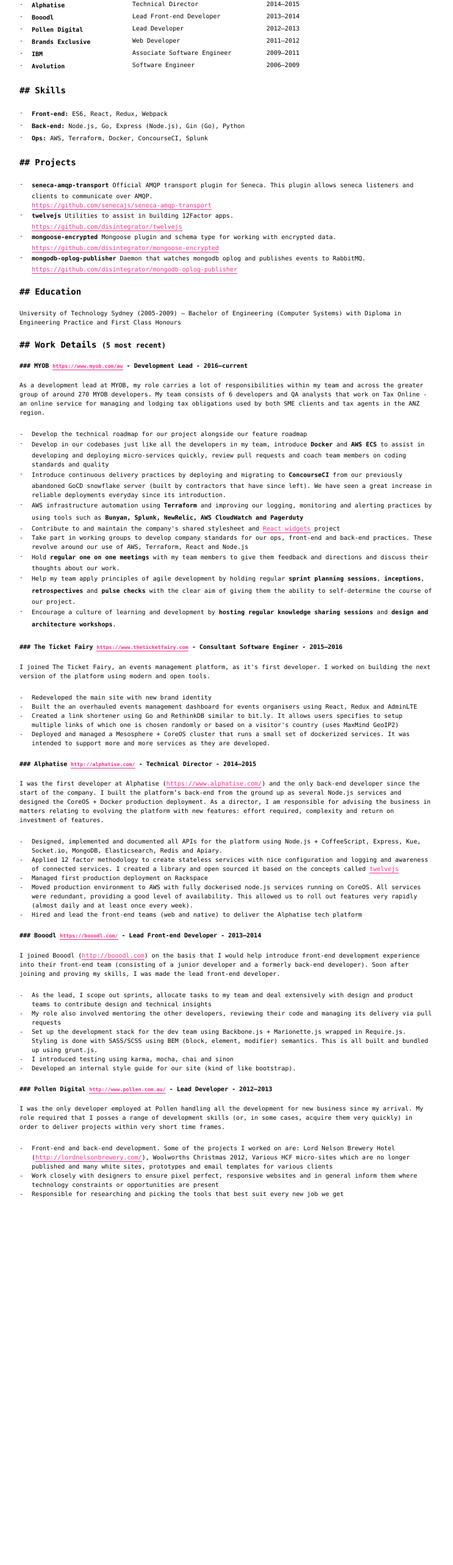
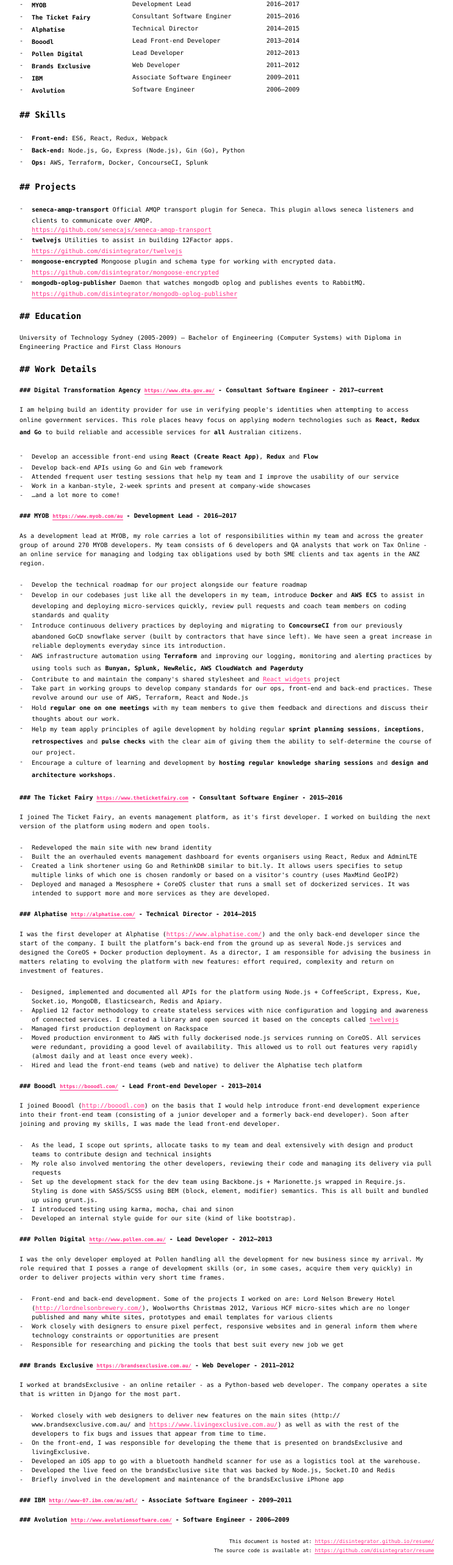
Before and after one commit to joaojeronimo/resume, a React (Create React App) app: page / in a window 1280 px wide. Shown: the part 219-2785 px from the top of the page at 61% size, without its empty margins (268-1011 px from the left). Before the commit the page ends 2205 px from the top, so only its background shows below. Built offline with nearby package versions, Linux system fonts and the light colour scheme.

Commit message:
added DTA experience

```diff
--- a/src/App.js
+++ b/src/App.js
@@ -40,6 +40,26 @@
         {education.length && <Education list={education} />}
         <div className="page-break" />
         {work.length && <WorkDetails list={work} />}
+
+        <aside className="text-right">
+          <p>
+            <small>
+              This document is hosted at:
+              {' '}
+              <a href="https://disintegrator.github.io/resume/">
+                https://disintegrator.github.io/resume/
+              </a>
+            </small>
+            <br />
+            <small>
+              The source code is available at:
+              {' '}
+              <a href="https://github.com/disintegrator/resume">
+                https://github.com/disintegrator/resume
+              </a>
+            </small>
+          </p>
+        </aside>
       </main>
     </div>
   );
--- a/src/WorkDetails.js
+++ b/src/WorkDetails.js
@@ -49,10 +49,10 @@
 const WorkDetails = ({ list }: { list: Work[] }) => (
   <section>
     <header>
-      <h2>Work Details <small>(5 most recent)</small></h2>
+      <h2>Work Details</h2>
     </header>
     <ul className="unstyled">
-      {list.slice(0, 5).map((el, i) => <WorkEntry {...el} key={i} />)}
+      {list.map((el, i) => <WorkEntry {...el} key={i} />)}
     </ul>
   </section>
 );
--- a/src/index.css
+++ b/src/index.css
@@ -58,10 +58,14 @@
   margin: 0;
 }
 
+.text-right { text-align: right; }
+
 @media all {
+  .print-only { display: none; }
 	.page-break	{ display: none; }
 }
 @media print {
+  .print-only { display: block; }
 	.page-break	{ display: block; page-break-before: always; }
   .block-print { display: block; }
   .print-expanded {
--- a/src/resume.json
+++ b/src/resume.json
@@ -91,7 +91,22 @@
   ],
   "work": [
     {
+      "startDate": "2017",
+      "organization": "Digital Transformation Agency",
+      "website": "https://www.dta.gov.au/",
+      "position": "Consultant Software Engineer",
+      "description": "I am helping build an identity provider for use in verifying people's identities when attempting to access online government services. This role places heavy focus on applying modern technologies such as **React, Redux and Go** to build reliable and accessible services for **all** Australian citizens.",
+      "highlights": [
+        "Develop an accessible front-end using **React (Create React App)**, **Redux** and **Flow**",
+        "Develop back-end APIs using Go and Gin web framework",
+        "Attended frequent user testing sessions that help my team and I improve the usability of our service",
+        "Work in a kanban-style, 2-week sprints and present at company-wide showcases",
+        "…and a lot more to come!"
+      ]
+    },
+    {
       "startDate": "2016",
+      "endDate": "2017",
       "organization": "MYOB",
       "website": "https://www.myob.com/au",
       "position": "Development Lead",
```
Also changed, not shown: 10 other files (tests, documents, lock files or other folders).
